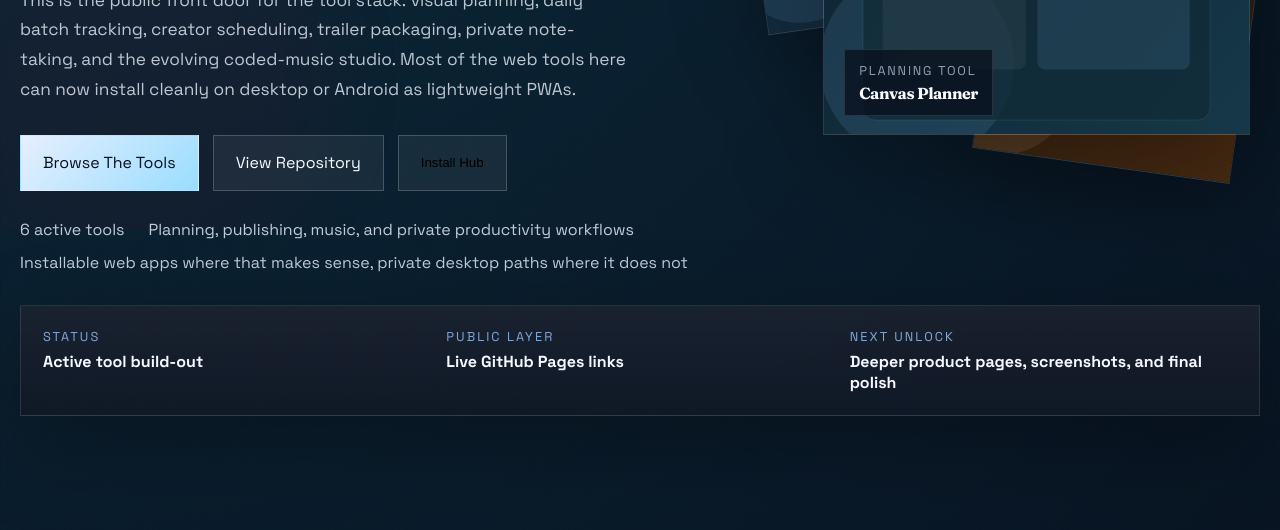
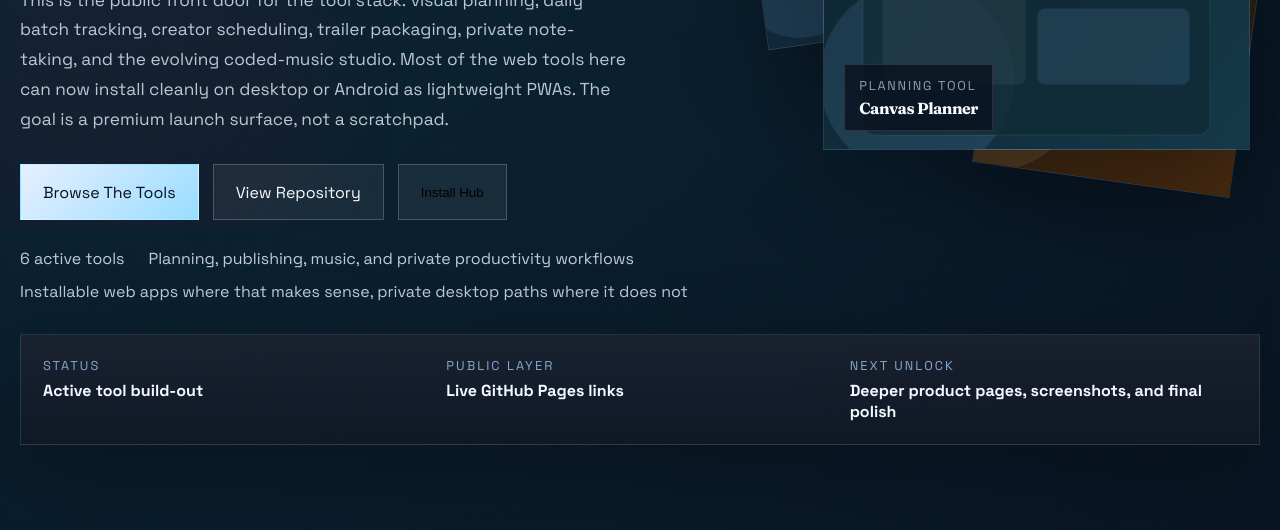
Before and after one commit to koltregaskes/tools-hub, a plain HTML site: page index.html in a window 1280 px wide. Shown: the part 570-1100 px from the top of the page. Drawn offline with Linux system fonts and the light colour scheme.

Commit message:
copy: elevate launch language

```diff
--- a/index.html
+++ b/index.html
@@ -49,7 +49,8 @@
           <p class="hero__lede">
             This is the public front door for the tool stack: visual planning, daily batch tracking, creator
             scheduling, trailer packaging, private note-taking, and the evolving coded-music studio. Most of the web
-            tools here can now install cleanly on desktop or Android as lightweight PWAs.
+            tools here can now install cleanly on desktop or Android as lightweight PWAs. The goal is a premium launch
+            surface, not a scratchpad.
           </p>
           <div class="hero__actions">
             <a class="button button--primary" href="#lineup">Browse The Tools</a>
```
